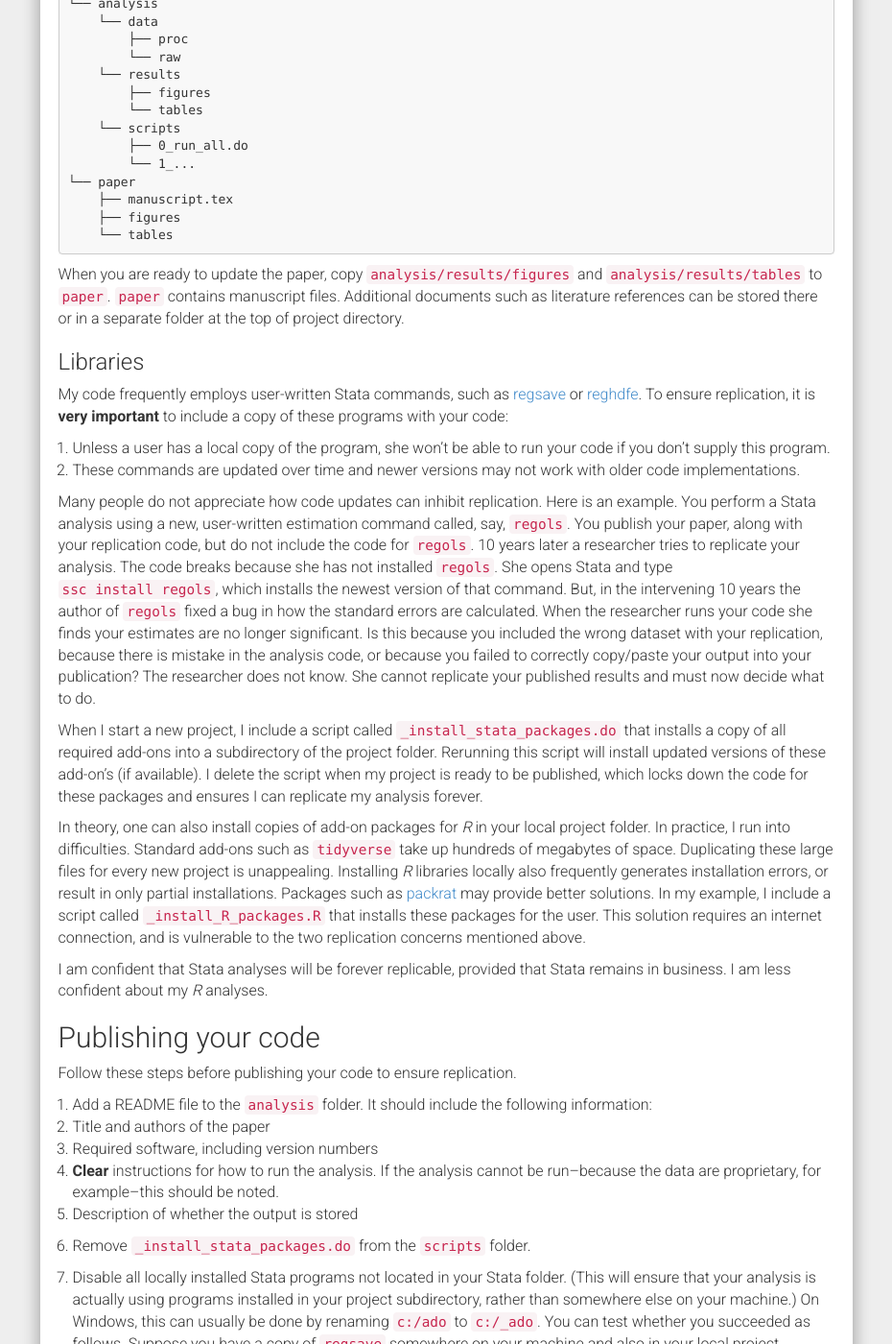
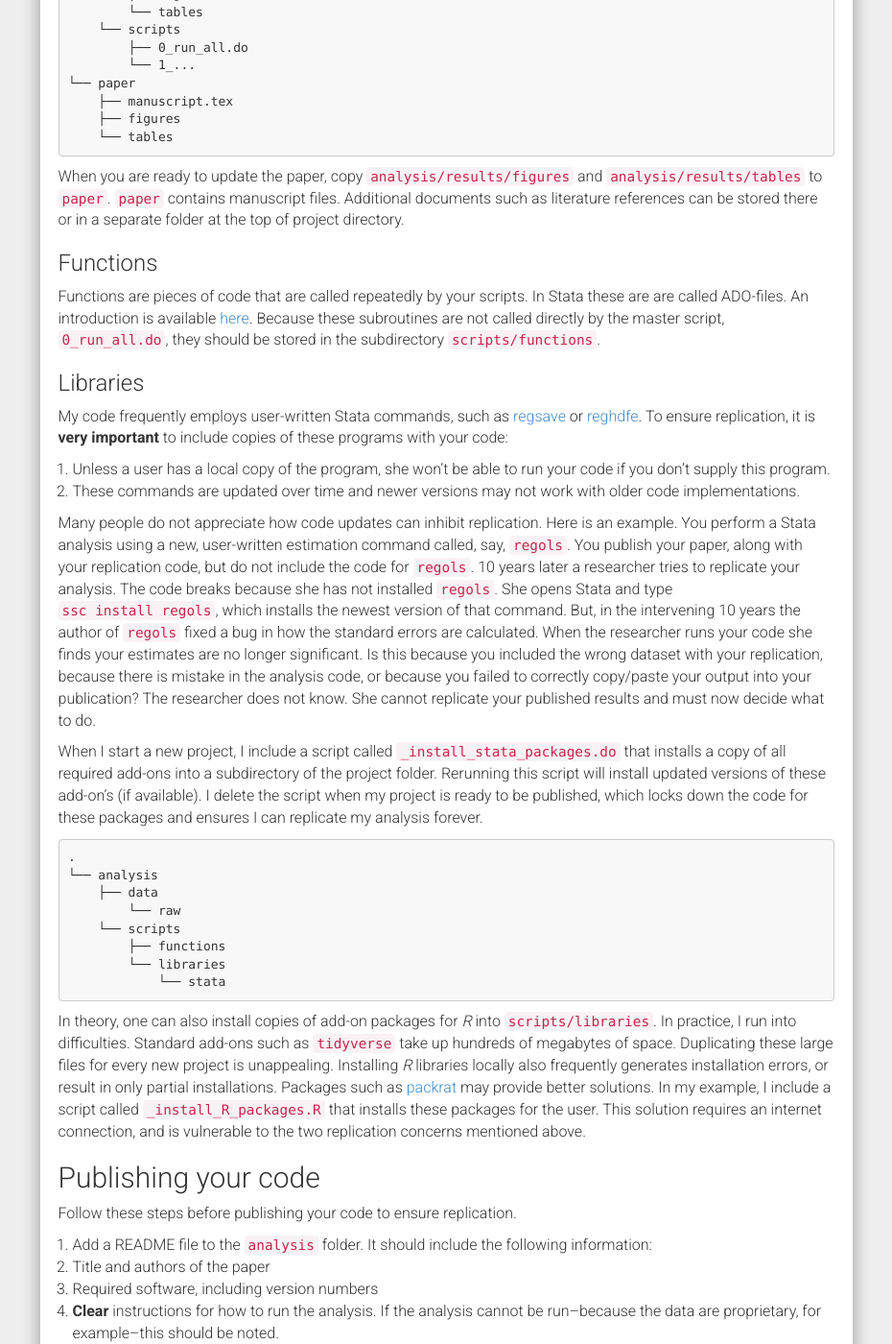
Before and after one commit to reifjulian/reifjulian.github.io, a Jekyll site: the page built from guide.md, in a window 1280 px wide and 1400 px high, scrolled down 3311 px. Shown: the whole window at 96% size, without its empty margins (321-1251 px from the left). Built offline with Jekyll 4.4.1, drawn with Linux system fonts in a browser that asks for light colours; nearby versions of some CDN libraries; comment, search, counter and statistics services are not loaded; some of the changed text lies outside the part shown.

Commit message:
Update guide.md

````diff
--- a/guide.md
+++ b/guide.md
@@ -5,8 +5,6 @@ subtitle: Stata Coding Guide
 permalink: /guide/
 ---
 
-# Managing an analysis in Stata
-{:.no_toc}
 Author: [Julian Reif](http://www.julianreif.com), University of Illinois
 
 This guide describes how to put together a publication-quality analysis in Stata. Following this guide will help:
@@ -136,10 +132,13 @@ The analysis folder contains three subfolders. `scripts` stores all scripts and
 
 When you are ready to update the paper, copy `analysis/results/figures` and `analysis/results/tables` to `paper`. `paper` contains manuscript files. Additional documents such as literature references can be stored there or in a separate folder at the top of project directory.
 
+### Functions
+
+Functions are pieces of code that are called repeatedly by your scripts. In Stata these are are called ADO-files. An introduction is available [here](https://blog.stata.com/2015/11/10/programming-an-estimation-command-in-stata-a-first-ado-command). Because these subroutines are not called directly by the master script, `0_run_all.do`, they should be stored in the subdirectory `scripts/functions`.
 
 ### Libraries
 
-My code frequently employs user-written Stata commands, such as [regsave](https://github.com/reifjulian/regsave) or [reghdfe](http://scorreia.com/software/reghdfe/install.html). To ensure replication, it is **very important** to include a copy of these programs with your code:
+My code frequently employs user-written Stata commands, such as [regsave](https://github.com/reifjulian/regsave) or [reghdfe](http://scorreia.com/software/reghdfe/install.html). To ensure replication, it is **very important** to include copies of these programs with your code:
 1. Unless a user has a local copy of the program, she won't be able to run your code if you don't supply this program.
 1. These commands are updated over time and newer versions may not work with older code implementations.
 
@@ -147,9 +146,19 @@ Many people do not appreciate how code updates can inhibit replication. Here is
 
 When I start a new project, I include a script called `_install_stata_packages.do` that installs a copy of all required add-ons into a subdirectory of the project folder. Rerunning this script will install updated versions of these add-on's (if available). I delete the script when my project is ready to be published, which locks down the code for these packages and ensures I can replicate my analysis forever.
 
-In theory, one can also install copies of add-on packages for *R* in your local project folder. In practice, I run into difficulties. Standard add-ons such as `tidyverse` take up hundreds of megabytes of space. Duplicating these large files for every new project is unappealing. Installing *R* libraries locally also frequently generates installation errors, or result in only partial installations. Packages such as [packrat](https://rstudio.github.io/packrat/) may provide better solutions. In my example, I include a script called `_install_R_packages.R` that installs these packages for the user. This solution requires an internet connection, and is vulnerable to the two replication concerns mentioned above.
+```text
+.
+└── analysis
+    ├── data
+    	└── raw
+    └── scripts
+        ├── functions
+        └── libraries
+    	    └── stata
+```
 
-I am confident that Stata analyses will be forever replicable, provided that Stata remains in business. I am less confident about my *R* analyses.
+In theory, one can also install copies of add-on packages for *R* into `scripts/libraries`. In practice, I run into difficulties. Standard add-ons such as `tidyverse` take up hundreds of megabytes of space. Duplicating these large files for every new project is unappealing. Installing *R* libraries locally also frequently generates installation errors, or result in only partial installations. Packages such as [packrat](https://rstudio.github.io/packrat/) may provide better solutions. In my example, I include a script called `_install_R_packages.R` that installs these packages for the user. This solution requires an internet connection, and is vulnerable to the two replication concerns mentioned above.
+
 
 ## Publishing your code
 
````
Also changed, not shown: other parts of guide.md (+2 -4 lines).
